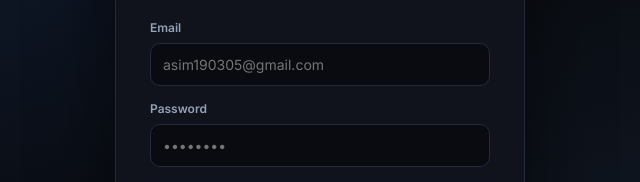
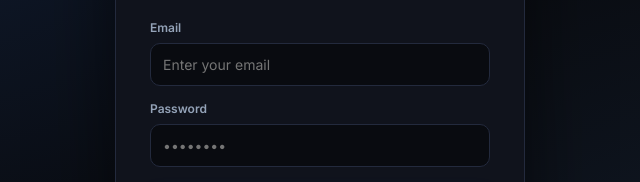
Before and after one commit to asim190305-debug/Portfolio, a plain HTML site: page admin.html in a window 1280 px wide. Shown: the part 316-498 px from the top of the page, 320-960 px from the left. Drawn offline with nearby package versions, Linux system fonts and the light colour scheme.

Commit message:
Update admin.html

```diff
--- a/admin.html
+++ b/admin.html
@@ -258,7 +258,7 @@
     <div class="logo">MAS</div>
     <h1>Admin Dashboard</h1>
     <p>Sign in to manage Muhammad Asim Shahzad's portfolio website.</p>
-    <div class="f" style="margin-bottom:14px"><label>Email</label><input type="email" id="lg-email" required placeholder="asim190305@gmail.com" autocomplete="username"></div>
+    <div class="f" style="margin-bottom:14px"><label>Email</label><input type="email" id="lg-email" required placeholder="Enter your email" autocomplete="username"></div>
     <div class="f" style="margin-bottom:18px"><label>Password</label><input type="password" id="lg-pass" required placeholder="••••••••" autocomplete="current-password"></div>
     <button class="btn pri" style="width:100%;padding:12px" id="lg-btn"><i class="fa-solid fa-right-to-bracket"></i> Sign In</button>
     <div id="lg-msg" style="margin-top:14px;font-size:13px;color:#fca5a5"></div>
```
